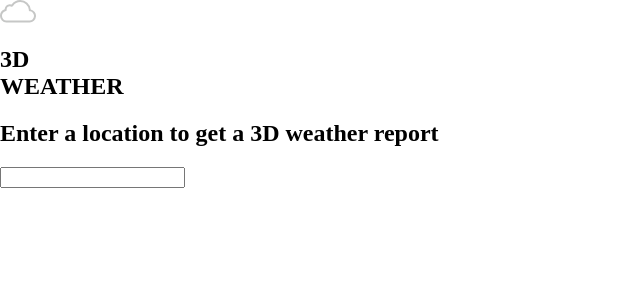
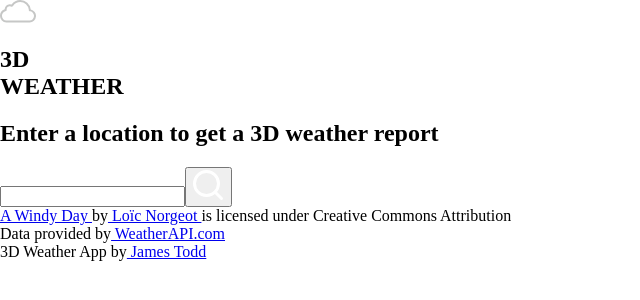
Before and after one commit to jamestodd313/3dweatherapp, a React (Create React App) app: page / in a window 1280 px wide. Shown: the top 300 px of the page, without its empty margins (0-640 px from the left). Built offline with nearby package versions, Linux system fonts and the light colour scheme; a web font is replaced by a local one.

Commit message:
markup and state

```diff
--- a/src/App.js
+++ b/src/App.js
@@ -1,56 +1,15 @@
-import {init} from './3d/init'
-import {fetchWeather} from './utils/fetchWeather'
-import {useEffect, useState} from 'react'
-
+import React, {useState} from 'react'
+import { Header } from './components/Header'
+import { Footer } from './components/Footer'
+import { Spinner } from './components/Spinner'
+import { Main } from './components/Main'
 function App() {
-  const [view, setView] = useState('home')
-  const [query, setQuery] = useState('')
-  const [weatherData, setWeatherData] = useState(null)
-  const [locationData, setLocationData] = useState(null)
-  const [fetchError, setFetchError] = useState(false)
-  useEffect(() => {
-    console.log({weatherData, locationData})
-  }, [weatherData])
-
-
-  const handleChange = function(e){
-    setQuery(e.target.value)
-  }
-  const handleSubmit = async function(e){
-    e.preventDefault()
-    setView('weather')
-    const apiData = await fetchWeather(query)
-    if(apiData.location){
-      setFetchError(false)
-      setWeatherData(apiData.current)
-      setLocationData(apiData.location)
-    }else{
-      setFetchError(true)
-    }
-
-  }
+  const [loading, setLoading] = useState(false)
   return (
     <div className="App">
-      <header>
-        <a href="/">
-          <svg xmlns="http://www.w3.org/2000/svg" width="36.007" height="22.5" viewBox="0 0 36.007 22.5">
-            <path id="Icon_ionic-ios-cloud-outline" data-name="Icon ionic-ios-cloud-outline" d="M20.25,8.719a8.582,8.582,0,0,1,8.529,7.65l.084.78a.918.918,0,0,0,.752.809l.773.141a4.391,4.391,0,0,1,2.58,1.554,4.693,4.693,0,0,1,1.069,2.96A4.855,4.855,0,0,1,32.709,25.9a4.314,4.314,0,0,1-3.1,1.378H6.391A4.24,4.24,0,0,1,3.3,25.9a4.842,4.842,0,0,1-1.329-3.291A5.014,5.014,0,0,1,2.9,19.73a4.552,4.552,0,0,1,2.37-1.765l.724-.232a.921.921,0,0,0,.64-.858l.014-.759a3.425,3.425,0,0,1,.949-2.278A2.9,2.9,0,0,1,9.7,12.9a3.053,3.053,0,0,1,1.146.225l.78.316a.917.917,0,0,0,1.1-.33l.478-.689a8.556,8.556,0,0,1,7.045-3.7m0-1.969A10.532,10.532,0,0,0,11.573,11.3a4.984,4.984,0,0,0-1.891-.373,5.207,5.207,0,0,0-5.02,5.161A6.868,6.868,0,0,0,0,22.605,6.613,6.613,0,0,0,6.391,29.25H29.616a6.618,6.618,0,0,0,1.125-13.092A10.559,10.559,0,0,0,20.25,6.75Z" transform="translate(0 -6.75)" fill="#C6C7C6"/>
-          </svg>
-        </a>
-      </header>
-      <section id="main-container">
-        {locationData && locationData.name ? <h1>{locationData.name}</h1> : <h1>3D<br/>WEATHER</h1>}
-      </section>
-      <form id="search-form" onSubmit={e=> handleSubmit(e)}>
-        <h2>Enter a location to get a 3D weather report</h2>
-        <input type="location" value={query} onChange={e=>handleChange(e)} error={`${fetchError}`}/>
-      </form>
-      <figure id="3d-container">
-
-      </figure>
-      <footer>
-
-      </footer>
+      <Header/>
+      {loading ? <Spinner/> : <Main setLoading={setLoading}/>}
+      <Footer/>
     </div>
   );
 }
--- /dev/null
+++ b/src/components/Footer.js
@@ -0,0 +1,22 @@
+import React from 'react'
+
+export const Footer = () => {
+    return (
+        <footer>
+            <div className="credit-section">
+                <a href="ADD A LINK HERE" className="credit-link" target="_blank" rel="noreferrer noopener">A Windy Day </a>
+                by
+                <a href="ADD A LINK HERE" className="credit-link" target="_blank" rel="noreferrer noopener"> Loïc Norgeot </a>
+                is licensed under Creative Commons Attribution
+            </div>
+            <div className="credit-section">
+                Data provided by
+                <a href="ADD A LINK HERE" className="credit-link" target="_blank" rel="noreferrer noopener"> WeatherAPI.com </a>
+            </div>
+            <div className="credit-section">
+                3D Weather App by
+                <a href="ADD A LINK HERE" className="credit-link" target="_blank" rel="noreferrer noopener"> James Todd </a>
+            </div>
+        </footer>
+    )
+}
--- /dev/null
+++ b/src/components/Header.js
@@ -0,0 +1,13 @@
+import React from 'react'
+
+export const Header = () => {
+    return (
+        <header>
+            <a href="/">
+                <svg xmlns="http://www.w3.org/2000/svg" width="36.007" height="22.5" viewBox="0 0 36.007 22.5">
+                    <path id="Icon_ionic-ios-cloud-outline" data-name="Icon ionic-ios-cloud-outline" d="M20.25,8.719a8.582,8.582,0,0,1,8.529,7.65l.084.78a.918.918,0,0,0,.752.809l.773.141a4.391,4.391,0,0,1,2.58,1.554,4.693,4.693,0,0,1,1.069,2.96A4.855,4.855,0,0,1,32.709,25.9a4.314,4.314,0,0,1-3.1,1.378H6.391A4.24,4.24,0,0,1,3.3,25.9a4.842,4.842,0,0,1-1.329-3.291A5.014,5.014,0,0,1,2.9,19.73a4.552,4.552,0,0,1,2.37-1.765l.724-.232a.921.921,0,0,0,.64-.858l.014-.759a3.425,3.425,0,0,1,.949-2.278A2.9,2.9,0,0,1,9.7,12.9a3.053,3.053,0,0,1,1.146.225l.78.316a.917.917,0,0,0,1.1-.33l.478-.689a8.556,8.556,0,0,1,7.045-3.7m0-1.969A10.532,10.532,0,0,0,11.573,11.3a4.984,4.984,0,0,0-1.891-.373,5.207,5.207,0,0,0-5.02,5.161A6.868,6.868,0,0,0,0,22.605,6.613,6.613,0,0,0,6.391,29.25H29.616a6.618,6.618,0,0,0,1.125-13.092A10.559,10.559,0,0,0,20.25,6.75Z" transform="translate(0 -6.75)" fill="#C6C7C6"/>
+                </svg>
+            </a>
+        </header>
+    )
+}
--- /dev/null
+++ b/src/components/Main.js
@@ -0,0 +1,18 @@
+import React, {useState} from 'react'
+// import {init} from './3d/init'
+import { SearchForm } from './SearchForm'
+import { WeatherDetails } from './WeatherDetails'
+export const Main = (setLoading) => {
+    const [weatherData, setWeatherData] = useState(null)
+    const [locationData, setLocationData] = useState(null)
+    return (
+        <>
+            <section id="main-container">
+                {locationData && locationData.name ? <WeatherDetails data={{locationData, weatherData}}/> : <h1>3D<br/>WEATHER</h1>}
+            </section>
+            <SearchForm setLoading={setLoading} setWeatherData={setWeatherData} setLocationData={setLocationData}/>
+            <section id="3d-container">
+            </section>
+        </>
+    )
+}
--- /dev/null
+++ b/src/components/SearchForm.js
@@ -0,0 +1,36 @@
+import React, {useState} from 'react'
+import { fetchWeather } from '../utils/fetchWeather'
+export const SearchForm = (setLoading, setWeatherData, setLocationData) => {
+    const [query, setQuery] = useState('')
+    const [fetchError, setFetchError] = useState(false)
+    const handleChange = function(e){
+      setQuery(e.target.value)
+    }
+    const handleSubmit = async function(e){
+      e.preventDefault()
+      setLoading(true)
+      const response = await fetchWeather(query)
+      if(response.location){
+        setFetchError(false)
+        setWeatherData(response.current)
+        setLocationData(response.location)
+      }else{
+        setFetchError(true)
+      }
+      setLoading(false)
+    }
+    return (
+        <form id="search-form" onSubmit={e=> handleSubmit(e)}>
+        <h2>Enter a location to get a 3D weather report</h2>
+        <input type="location" value={query} onChange={e=>handleChange(e)} error={`${fetchError}`}/>
+        <button>
+          <svg xmlns="http://www.w3.org/2000/svg" width="30.621" height="30.621" viewBox="0 0 30.621 30.621">
+            <g id="Icon_feather-search" data-name="Icon feather-search" transform="translate(-3 -3)">
+              <path id="Path_1" data-name="Path 1" d="M28.5,16.5a12,12,0,1,1-12-12,12,12,0,0,1,12,12Z" fill="none" stroke="#fff" strokeLinecap="round" strokeLinejoin="round" strokeWidth="3"/>
+              <path id="Path_2" data-name="Path 2" d="M31.5,31.5l-6.525-6.525" fill="none" stroke="#fff" strokeLinecap="round" strokeLinejoin="round" strokeWidth="3"/>
+            </g>
+          </svg>
+        </button>
+      </form>
+    )
+}
--- /dev/null
+++ b/src/components/Spinner.js
@@ -0,0 +1,18 @@
+import React from 'react'
+
+export const Spinner = () => {
+    return (
+        <svg id="loader" xmlns="http://www.w3.org/2000/svg" width="33" height="33" viewBox="0 0 33 33">
+            <g id="Icon_feather-loader" data-name="Icon feather-loader" transform="translate(-1.5 -1.5)">
+                <path id="Path_3" data-name="Path 3" d="M18,3V9" fill="none" stroke="#fff" strokeLinecap="round" strokeLinejoin="round" strokeWidth="3"/>
+                <path id="Path_4" data-name="Path 4" d="M18,27v6" fill="none" stroke="#fff" strokeLinecap="round" strokeLinejoin="round" strokeWidth="3"/>
+                <path id="Path_5" data-name="Path 5" d="M7.395,7.395,11.64,11.64" fill="none" stroke="#fff" strokeLinecap="round" strokeLinejoin="round" strokeWidth="3"/>
+                <path id="Path_6" data-name="Path 6" d="M24.36,24.36,28.6,28.6" fill="none" stroke="#fff" strokeLinecap="round" strokeLinejoin="round" strokeWidth="3"/>
+                <path id="Path_7" data-name="Path 7" d="M3,18H9" fill="none" stroke="#fff" strokeLinecap="round" strokeLinejoin="round" strokeWidth="3"/>
+                <path id="Path_8" data-name="Path 8" d="M27,18h6" fill="none" stroke="#fff" strokeLinecap="round" strokeLinejoin="round" strokeWidth="3"/>
+                <path id="Path_9" data-name="Path 9" d="M7.395,28.6,11.64,24.36" fill="none" stroke="#fff" strokeLinecap="round" strokeLinejoin="round" strokeWidth="3"/>
+                <path id="Path_10" data-name="Path 10" d="M24.36,11.64,28.6,7.395" fill="none" stroke="#fff" strokeLinecap="round" strokeLinejoin="round" strokeWidth="3"/>
+            </g>
+        </svg>
+    )
+}
--- /dev/null
+++ b/src/components/WeatherDetails.js
@@ -0,0 +1,9 @@
+import React from 'react'
+
+export const WeatherDetails = (data) => {
+    // const {weatherData, locationData} = dat
+    console.log(data.data.locationData)
+    return (
+        <h1>hello</h1>
+    )
+}
--- a/src/utils/fetchWeather.js
+++ b/src/utils/fetchWeather.js
@@ -1,21 +1,22 @@
 export const fetchWeather = function(query){
-    // const WEATHER_API_KEY = process.env.REACT_APP_WEATHER_API_KEY
-    // return fetch(`https://weatherapi-com.p.rapidapi.com/current.json?q=${query}`, {
-    //   "method": "GET",
-    //   "headers": {
-    //     "x-rapidapi-key": WEATHER_API_KEY,
-    //     "x-rapidapi-host": "weatherapi-com.p.rapidapi.com"
-    //   }
-    // })
-    // .then(response => {
-    //   return response.json()
-    // })
-    // .then(weatherData=>{
-    //   return weatherData
-    // })
-    // .catch(err => {
-    //   console.error(err);
-    // });
+    const WEATHER_API_KEY = process.env.REACT_APP_WEATHER_API_KEY
+    return fetch(`https://weatherapi-com.p.rapidapi.com/current.json?q=${query}`, {
+      "method": "GET",
+      "headers": {
+        "x-rapidapi-key": WEATHER_API_KEY,
+        "x-rapidapi-host": "weatherapi-com.p.rapidapi.com"
+      }
+    })
+    .then(response => {
+      return response.json()
+    })
+    .then(weatherData=>{
+      return weatherData
+    })
+    .catch(err => {
+      console.error(err);
+      throw new Error(err)
+    });
 
-    return {location: {name: 'Minneapolis'}, current: {lastUpdated: 1234564}}
+    // return {location: {name: 'Minneapolis'}, current: {lastUpdated: 1234564}}
 }
```
Also changed, not shown: public/loader.svg (added), 1 other file (tests, documents, lock files or other folders).
